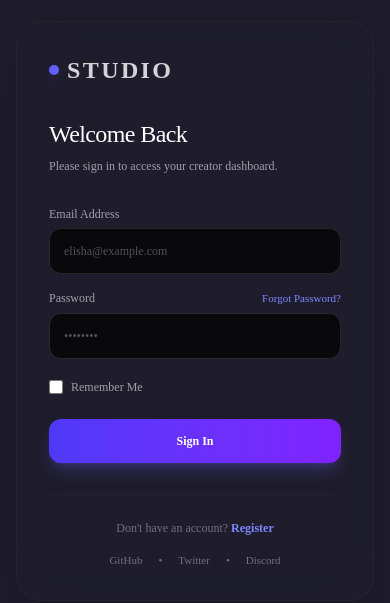
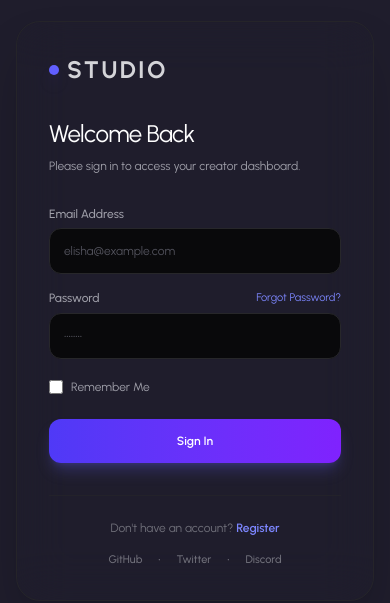
Before and after one commit to elishabhatti/system-design, a React (Vite) app in the folder client/: page /login in a window 390 px wide. Shown: the part 111-714 px from the top of the page. Built offline with nearby package versions, Linux system fonts and the light colour scheme; no server answers.

Commit message:
fixed fotns issue

```diff
--- a/client/src/components/Navbar.jsx
+++ b/client/src/components/Navbar.jsx
@@ -7,13 +7,13 @@ export default function Navbar() {
   const { toggleSidebar } = useSidebar();
 
   return (
-    <header className="sticky top-0 z-50 flex items-center justify-between px-4 h-16 backdrop-blur-md border-b border-zinc-800/80 text-zinc-100">
+    <header className="sticky top-0 z-50 flex items-center justify-between px-4 h-16  backdrop-blur-md border-b border-white/10 text-zinc-100">
 
-      {/* Left: Menu Toggle & YouTube Style Brand Logo */}
+      {/* Left: Menu Toggle & Brand Logo */}
       <div className="flex items-center gap-4">
         <button
           onClick={toggleSidebar}
-          className="p-2.5 hover:bg-zinc-800/60 rounded-full text-zinc-300 hover:text-white transition cursor-pointer"
+          className="p-2.5 hover:bg-white/10 rounded-full text-zinc-300 hover:text-white transition cursor-pointer"
           title="Toggle sidebar"
         >
           <Menu className="w-5 h-5" />
@@ -26,17 +26,17 @@ export default function Navbar() {
 
       {/* Center: Search Bar with Capsule Design & Mic */}
       <div className="hidden md:flex items-center justify-center flex-1 max-w-2xl px-6">
-        <div className="flex items-center w-full bg-[#121217] border border-zinc-800 hover:border-zinc-700 focus-within:border-indigo-500 rounded-full overflow-hidden transition shadow-inner">
+        <div className="flex items-center w-full bg-[#26233A] border border-white/10 hover:border-white/20 focus-within:border-violet-500 rounded-full overflow-hidden transition shadow-inner">
           <input
             type="text"
             placeholder="Search"
-            className="w-full bg-transparent px-5 py-2.5 text-xs text-zinc-100 outline-none placeholder-zinc-500 font-medium"
+            className="w-full bg-transparent px-5 py-2.5 text-xs text-zinc-100 outline-none placeholder-indigo-200/40 font-medium"
           />
-          <button className="px-5 py-2.5 bg-zinc-900/80 border-l border-zinc-800/80 text-zinc-400 hover:text-zinc-200 hover:bg-zinc-800 transition flex items-center justify-center cursor-pointer">
+          <button className="px-5 py-2.5 border-l border-white/10 text-zinc-400 hover:text-zinc-200 transition flex items-center justify-center cursor-pointer">
             <Search className="w-4 h-4" />
           </button>
         </div>
-        <button className="ml-3 p-2.5 bg-[#121217] hover:bg-zinc-800 border border-zinc-800 rounded-full text-zinc-300 hover:text-white transition cursor-pointer shadow-sm" title="Search with your voice">
+        <button className="ml-3 p-2.5 border border-white/10 rounded-full text-zinc-300 hover:text-white transition cursor-pointer shadow-sm" title="Search with your voice">
           <Mic className="w-4 h-4" />
         </button>
       </div>
@@ -45,23 +45,23 @@ export default function Navbar() {
       <div className="flex items-center gap-3">
         <Link
           to="/create"
-          className="hidden sm:flex items-center gap-2 px-3.5 py-2 bg-zinc-900 hover:bg-zinc-800 border border-zinc-800/80 text-zinc-200 rounded-full text-xs font-semibold shadow-sm transition"
+          className="hidden sm:flex items-center gap-2 px-3.5 py-2 bg-violet-600 hover:bg-violet-500 border border-violet-500/40 text-white rounded-full text-xs font-semibold shadow-sm shadow-violet-600/25 transition"
         >
-          <Plus />
+          <Plus className="w-4 h-4" />
           <span>Create</span>
         </Link>
 
         <button
-          className="p-2.5 hover:bg-zinc-800/60 rounded-full text-zinc-300 hover:text-white transition relative cursor-pointer"
+          className="p-2.5 hover:bg-white/10 rounded-full text-zinc-300 hover:text-white transition relative cursor-pointer"
           title="Notifications"
         >
           <Bell className="w-5 h-5" />
-          <span className="absolute top-1.5 right-1.5 w-2 h-2 bg-indigo-500 rounded-full shadow-md shadow-indigo-500/50"></span>
+          <span className="absolute top-1.5 right-1.5 w-2 h-2 bg-violet-500 rounded-full shadow-md shadow-violet-500/50"></span>
         </button>
 
         <Link
           to="/profile"
-          className="w-8 h-8 rounded-full border border-indigo-500/40 bg-gradient-to-br from-indigo-600 to-violet-700 flex items-center justify-center font-bold text-xs text-white shadow-md hover:scale-105 transition-transform"
+          className="w-8 h-8 rounded-full border border-violet-500/40 bg-gradient-to-br from-violet-600 to-indigo-700 flex items-center justify-center font-bold text-xs text-white shadow-md hover:scale-105 transition-transform"
         >
           EJ
         </Link>
--- a/client/src/index.css
+++ b/client/src/index.css
@@ -1,10 +1,25 @@
 @import "tailwindcss";
-@import url('https://fonts.googleapis.com/css2?family=Inter:ital,opsz,wght@0,14..32,100..900;1,14..32,100..900&family=JetBrains+Mono:ital,wght@0,100..800;1,100..800&family=Mona+Sans:ital,wght@0,200..900;1,200..900&family=Montserrat:ital,wght@0,100..900;1,100..900&family=Poppins:ital,wght@0,100;0,200;0,300;0,400;0,500;0,600;0,700;0,800;0,900;1,100;1,200;1,300;1,400;1,500;1,600;1,700;1,800;1,900&family=Space+Grotesk&family=Urbanist:ital,wght@0,100..900;1,100..900&display=swap');
 
-* {
-    font-family: "Poppins";
+@font-face {
+  font-family: "Urbanist";
+  src: url("/fonts/Urbanist-VariableFont_wght.ttf") format("truetype-variations");
+  font-weight: 100 900;
+  font-style: normal;
+  font-display: swap;
+}
+
+@font-face {
+  font-family: "Urbanist";
+  src: url("/fonts/Urbanist-Italic-VariableFont_wght.ttf") format("truetype-variations");
+  font-weight: 100 900;
+  font-style: italic;
+  font-display: swap;
+}
+
+@theme {
+  --font-sans: "Urbanist", sans-serif;
 }
 
 body {
-    background-color: #1F1D2C;
+  background-color: #1F1D2C;
 }
```
Also changed, not shown: client/fonts/Urbanist-Italic-VariableFont_wght.ttf (added), client/fonts/Urbanist-VariableFont_wght.ttf (added).
